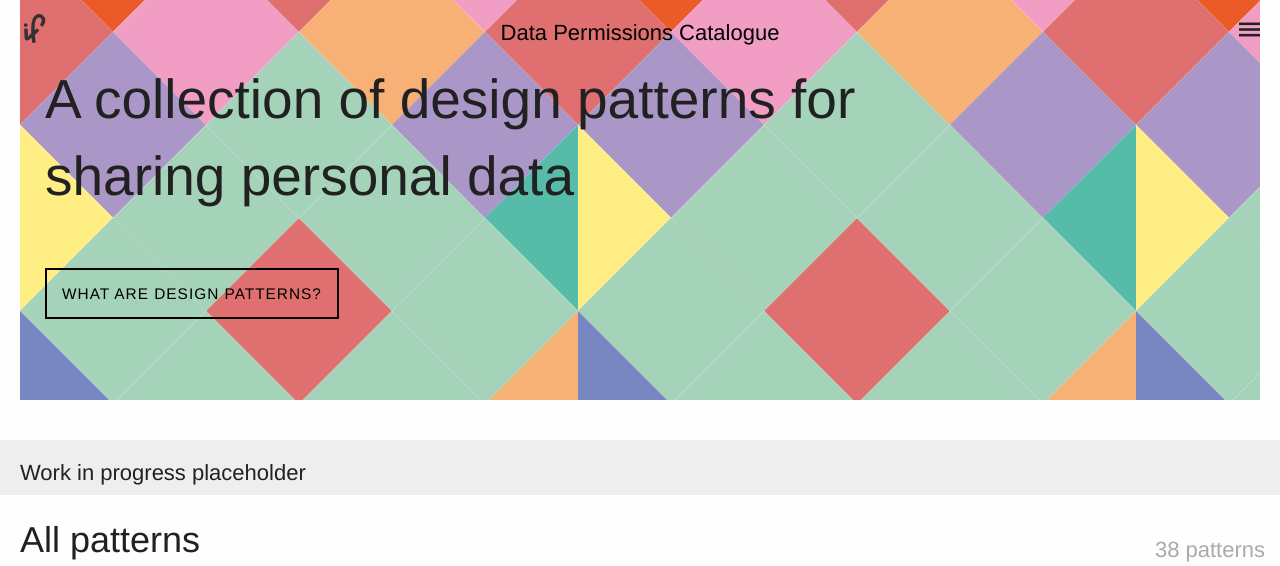
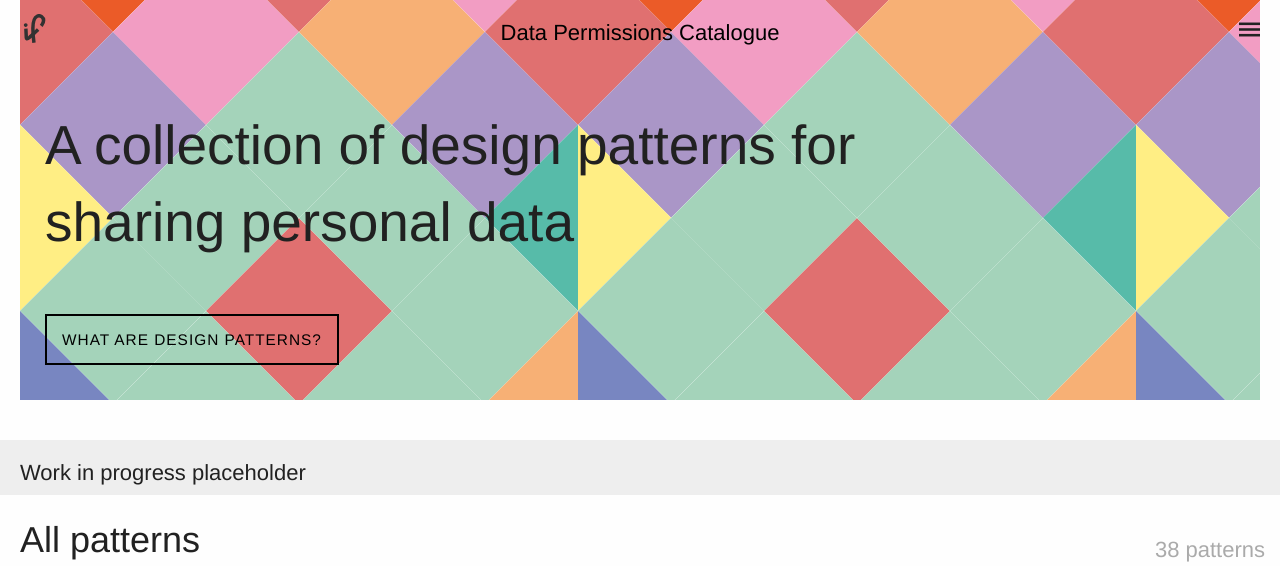
Before and after one commit to projectsbyif/data-permissions-catalogue, a Jekyll site: the page built from index.md, in a window 1280 px wide. Shown: the top 566 px of the page. Built offline with Jekyll 4.4.1, drawn with Linux system fonts in a browser that asks for light colours; nearby versions of some CDN libraries; some web fonts are replaced; comment, search, counter and statistics services are not loaded; grey boxes are pictures that could not be loaded.

Commit message:
Homepage intro content in centre with flexbox

```diff
--- a/_sass/app.scss
+++ b/_sass/app.scss
@@ -482,7 +482,9 @@ main {
   }
 
   .cell {
-    margin-top: 60%;
+    display: flex;
+    justify-content: center;
+    align-items: center;
   }
 }
 
```
